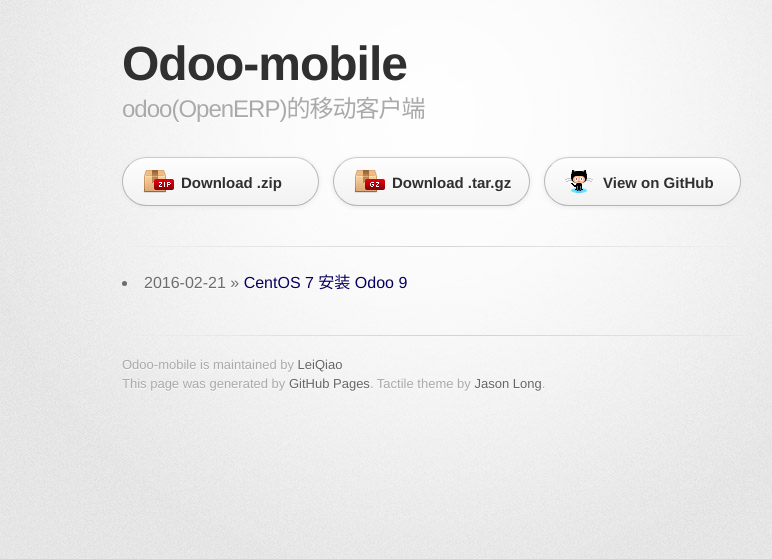
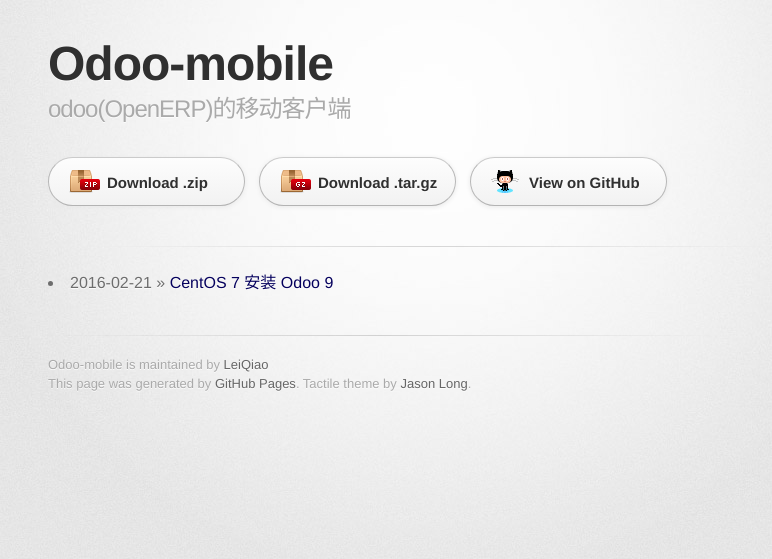
Before and after one commit to LeiQiao/odoo-mobile, a Jekyll site: the page built from index.html, in a window 1280 px wide. Shown: the top 559 px of the page, without its empty margins (208-980 px from the left). Built offline with Jekyll 4.4.1, drawn with Linux system fonts in a browser that asks for light colours; some web fonts are replaced.

Commit message:
修改宽度
修改宽度

```diff
--- a/stylesheets/stylesheet.css
+++ b/stylesheets/stylesheet.css
@@ -90,7 +90,7 @@
 }
 
 .inner {
-  width: 620px;
+  width: 768px;
   margin: 0 auto;
 }
 
```
